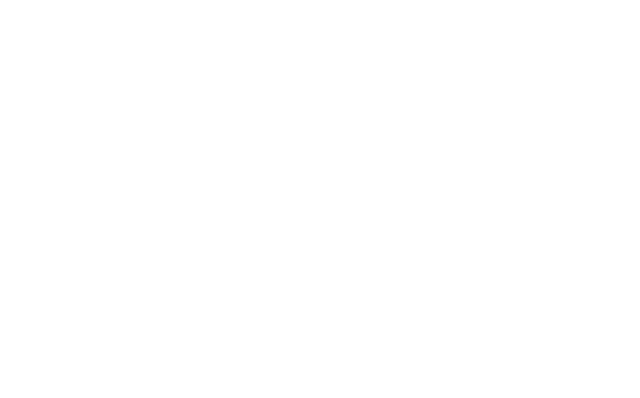
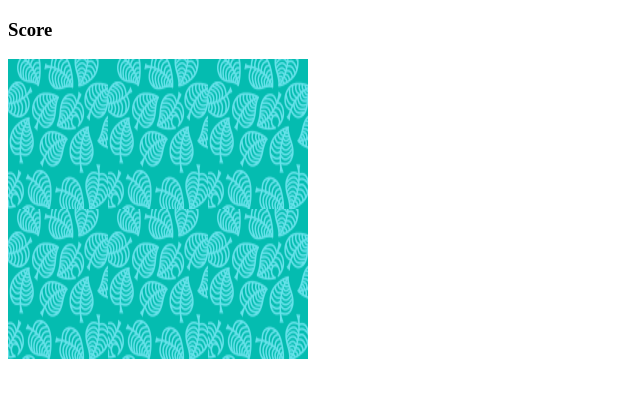
Before and after one commit to stronghearth/memory, a plain HTML site: page index.html in a window 1280 px wide. Shown: the whole page, without its empty margins (0-640 px from the left). Drawn offline with Linux system fonts and the light colour scheme.

Commit message:
wrote cardArray, createBoard, flipCard

```diff
--- a/app.js
+++ b/app.js
@@ -0,0 +1,58 @@
+document.addEventListener('DOMContentLoaded', () => {
+    //card options
+
+    const cardArray = [
+        {
+            name: 'cosmo',
+            img: 'images/cosmo.png'
+        },
+        {
+            name: 'rose',
+            img: 'images/goldrose.png'
+        },
+        {
+            name: 'lily',
+            img: 'images/lily.png'
+        },
+        {
+            name: 'mum',
+            img: 'images/mum.png'
+        },
+        {
+            name: 'windflower',
+            img: 'images/windflower.png'
+        }
+    ];
+
+    //create game board
+
+    const grid = document.querySelector('.grid')
+
+    const cardsChosen = []
+    const cardsChosenId = []
+
+    function createBoard() {
+        for (let i=0; i <= cardArray.length; i++) {
+            var card = document.createElement('img')
+            card.setAttribute('src', 'images/blank.png')
+            card.setAttribute('data-id', i)
+            // card.addEventListener('click', flipCard)
+            grid.appendChild(card)
+        }
+    }
+
+    //check for matches
+
+    //flip the card
+
+    function flipCard () {
+        var cardId = this.getAttribute('data=id')
+        cardsChosen.push(cardArray[cardId].name)
+        cardsChosenId.push(cardId)
+        this.setAttribute('src', cardArray[cardId].img)
+        if(cardsChosen.length === 2) {
+            setTimeout(checkForMatch, 500)
+        }
+    }
+    createBoard()
+})
--- a/index.html
+++ b/index.html
@@ -7,6 +7,10 @@
     <title>Memorize It!</title>
 </head>
 <body>
+    <h3>Score <span id="result"></span></h3>
+    <div class="grid">
+
+    </div>
 <script src="app.js" charset="utf-8"></script>
 </body>
 </html>
--- a/style.css
+++ b/style.css
@@ -0,0 +1,6 @@
+.grid {
+    display: flex;
+    flex-wrap: wrap;
+    height: 300px;
+    width: 300px;
+}
```
